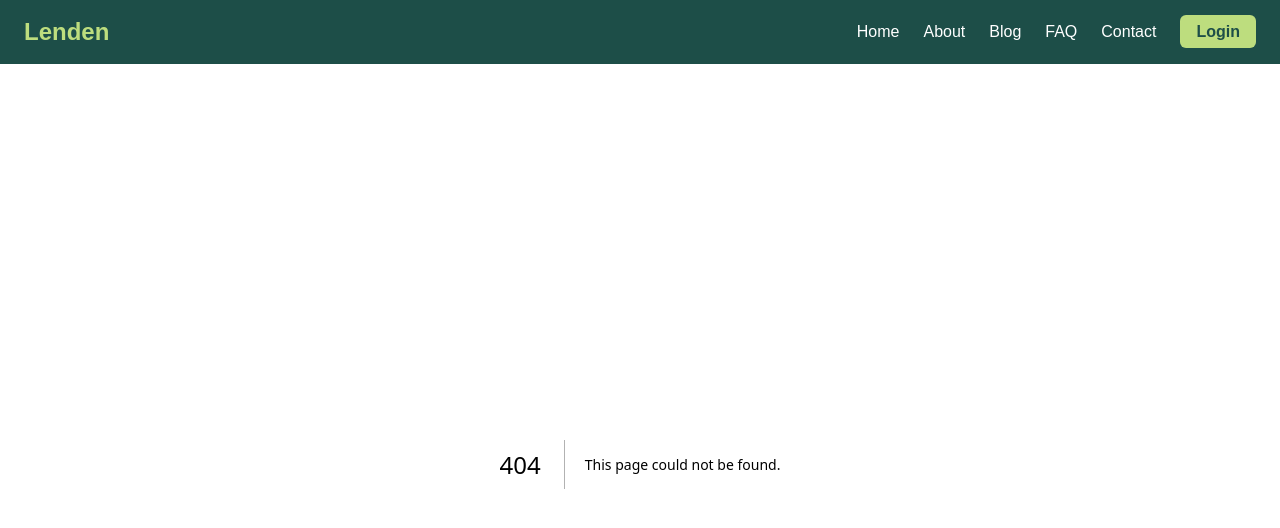
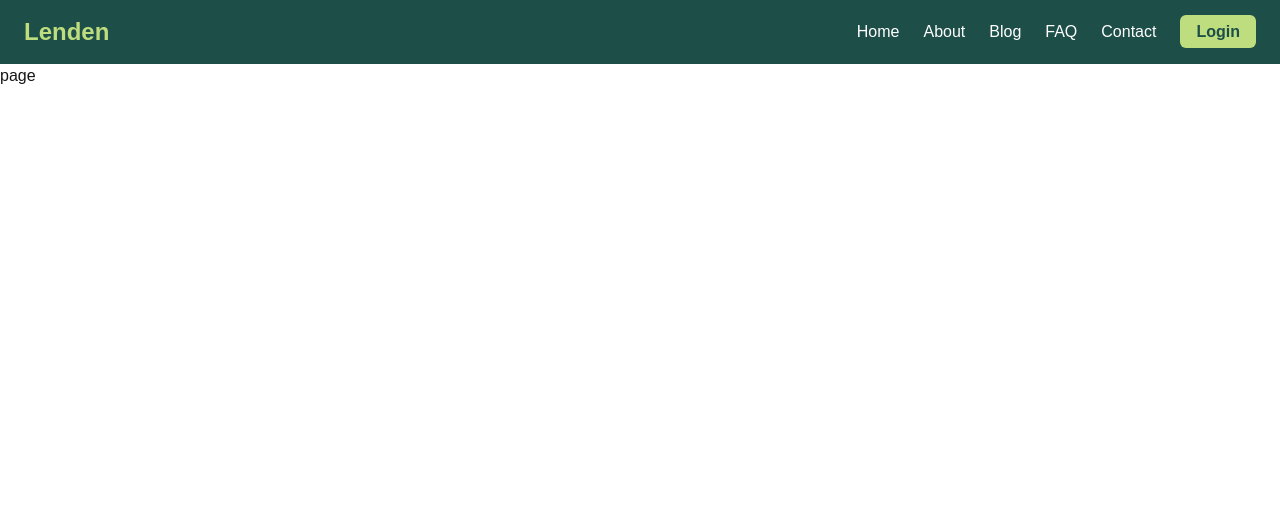
Before and after one commit to AlFahad47/Lenden, a Next.js app: page /faq in a window 1280 px wide. Before the commit this address had no page. Shown: the top 528 px of the page. Built offline with nearby package versions, Linux system fonts and the light colour scheme.

Commit message:
package.json conflict resolved

```diff
--- a/package.json
+++ b/package.json
@@ -13,11 +13,8 @@
     "next": "16.1.6",
     "react": "19.2.3",
     "react-dom": "19.2.3",
-<<<<<<< HEAD
-    "swiper": "^12.1.2"
-=======
+    "swiper": "^12.1.2",
     "react-icons": "^5.5.0"
->>>>>>> 17eca710761e19baa4916fbb15650244bb030d4e
   },
   "devDependencies": {
     "@tailwindcss/postcss": "^4",
--- /dev/null
+++ b/src/app/faq/page.tsx
@@ -0,0 +1,9 @@
+import React from 'react'
+
+const page = () => {
+  return (
+    <div>page</div>
+  )
+}
+
+export default page
```
Also changed, not shown: 1 other file (tests, documents, lock files or other folders).
